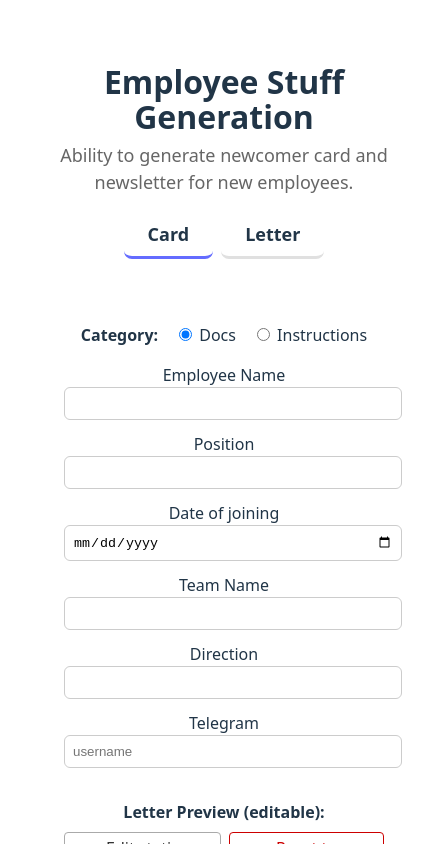
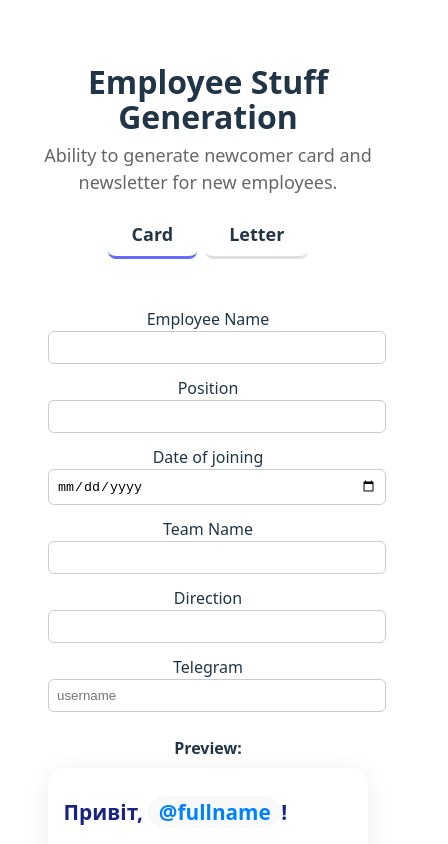
Before and after one commit to german23405/employee-card-generator, a React (Vite) app: page / in a window 390 px wide. Both pictures are taken after a click on the tab "Letter". Shown: the top 844 px of the page, 448 px wide, since content can reach past the window. Built offline with nearby package versions, Linux system fonts and the light colour scheme.

Commit message:
Responsive: Letter page stacks vertically on mobile, row-reverse on desktop

```diff
--- a/src/App.jsx
+++ b/src/App.jsx
@@ -343,14 +343,23 @@ export default function App() {
           </div>
         </Tabs.Content>
         <Tabs.Content value="letter">
-          <div style={{ maxWidth: 1200, margin: '0 auto', display: 'flex', flexDirection: isMobile ? 'column' : 'row', gap: 32, alignItems: 'flex-start', padding: 32 }}>
+          <div
+            className={isMobile ? "letter-main-mobile" : undefined}
+            style={isMobile
+              ? { maxWidth: 1200, margin: '0 auto', display: 'flex', flexDirection: 'column', gap: 32, alignItems: 'stretch', padding: 16 }
+              : { maxWidth: 1200, margin: '0 auto', display: 'flex', flexDirection: 'row-reverse', gap: 32, alignItems: 'flex-start', padding: 32 }
+            }
+          >
             {/* Letter form */}
             <div style={{ flex: 1, minWidth: 320 }}>
+              {/* Hide Category radio buttons */}
+              {/*
               <div style={{ marginBottom: 16 }}>
                 <label style={{ fontWeight: 600, marginRight: 16 }}>Category:</label>
                 <label><input type="radio" name="letter-category" value="docs" checked={letterCategory === 'docs'} onChange={() => setLetterCategory('docs')} /> Docs</label>
                 <label style={{ marginLeft: 16 }}><input type="radio" name="letter-category" value="instructions" checked={letterCategory === 'instructions'} onChange={() => setLetterCategory('instructions')} /> Instructions</label>
               </div>
+              */}
               {/* Shared fields */}
               <div style={{ display: 'flex', flexDirection: 'column', gap: 12 }}>
                 <label>Employee Name
@@ -382,27 +391,10 @@ export default function App() {
             </div>
             {/* Letter preview/editor */}
             <div style={{ flex: 2, minWidth: 320 }}>
-              <label style={{ fontWeight: 600, marginBottom: 8, display: 'block' }}>Letter Preview (editable):</label>
-              <div style={{ display: 'flex', gap: 8, marginBottom: 8 }}>
-                <button type="button" onClick={() => format('bold')} style={{ fontWeight: 700, display: showEditor ? undefined : 'none' }}>B</button>
-                <button type="button" onClick={() => format('italic')} style={{ fontStyle: 'italic', display: showEditor ? undefined : 'none' }}>I</button>
-                <button type="button" onClick={() => format('underline')} style={{ textDecoration: 'underline', display: showEditor ? undefined : 'none' }}>U</button>
-                <button type="button" onClick={() => format('insertUnorderedList')} style={{ display: showEditor ? undefined : 'none' }}>• List</button>
-                <button type="button" onClick={() => format('insertOrderedList')} style={{ display: showEditor ? undefined : 'none' }}>1. List</button>
-                <select onChange={e => { if (e.target.value) { insertVariable(e.target.value); e.target.value = ''; } }} style={{ marginLeft: showEditor ? 16 : 0, display: showEditor ? undefined : 'none' }}>
-                  <option value="">Insert Variable…</option>
-                  <option value="@fullname">Full Name</option>
-                  <option value="@position">Position</option>
-                  <option value="@team">Team Name</option>
-                  <option value="@direction">Direction</option>
-                  <option value="@date">First Date</option>
-                  <option value="@telegram">Telegram</option>
-                </select>
-                <button type="button" style={{ marginLeft: 0, color: '#333', border: '1px solid #aaa', background: '#fff', borderRadius: 4, padding: '4px 12px' }} onClick={() => setShowEditor(v => !v)}>
-                  {showEditor ? 'Hide static content' : 'Edit static content'}
-                </button>
-                <button type="button" style={{ marginLeft: 'auto', color: '#c00', border: '1px solid #c00', background: '#fff', borderRadius: 4, padding: '4px 12px' }} onClick={resetToTemplate}>Reset to template</button>
-              </div>
+              {/* Hide 'Letter Preview (editable):' label */}
+              {/* <label style={{ fontWeight: 600, marginBottom: 8, display: 'block' }}>Letter Preview (editable):</label> */}
+              {/* Hide the div with Reset to template button */}
+              {/* Reset to template and formatting controls hidden */}
               {showEditor && (
                 <div
                   ref={contentEditableRef}
@@ -413,7 +405,7 @@ export default function App() {
                   dangerouslySetInnerHTML={{ __html: letterContent }}
                 />
               )}
-              <label style={{ fontWeight: 600, marginBottom: 8, display: 'block', marginTop: 24 }}>Preview:</label>
+              <label style={{ fontWeight: 600, marginBottom: 8, display: 'block', marginTop: -8 }}>Preview:</label>
               <div style={{ minHeight: 400, background: '#fff', borderRadius: 8, marginBottom: 16, color: '#111' }}>
                 <LetterPreview
                   fullName={letterFields.employeeName}
```
